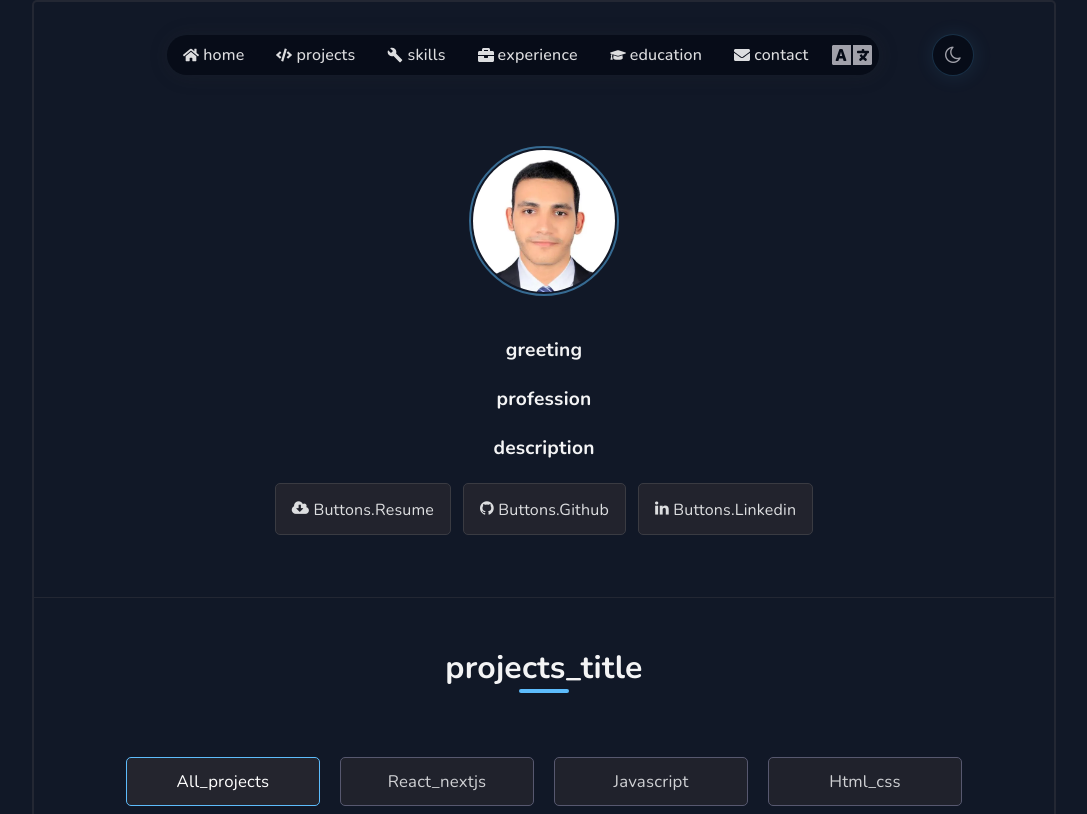
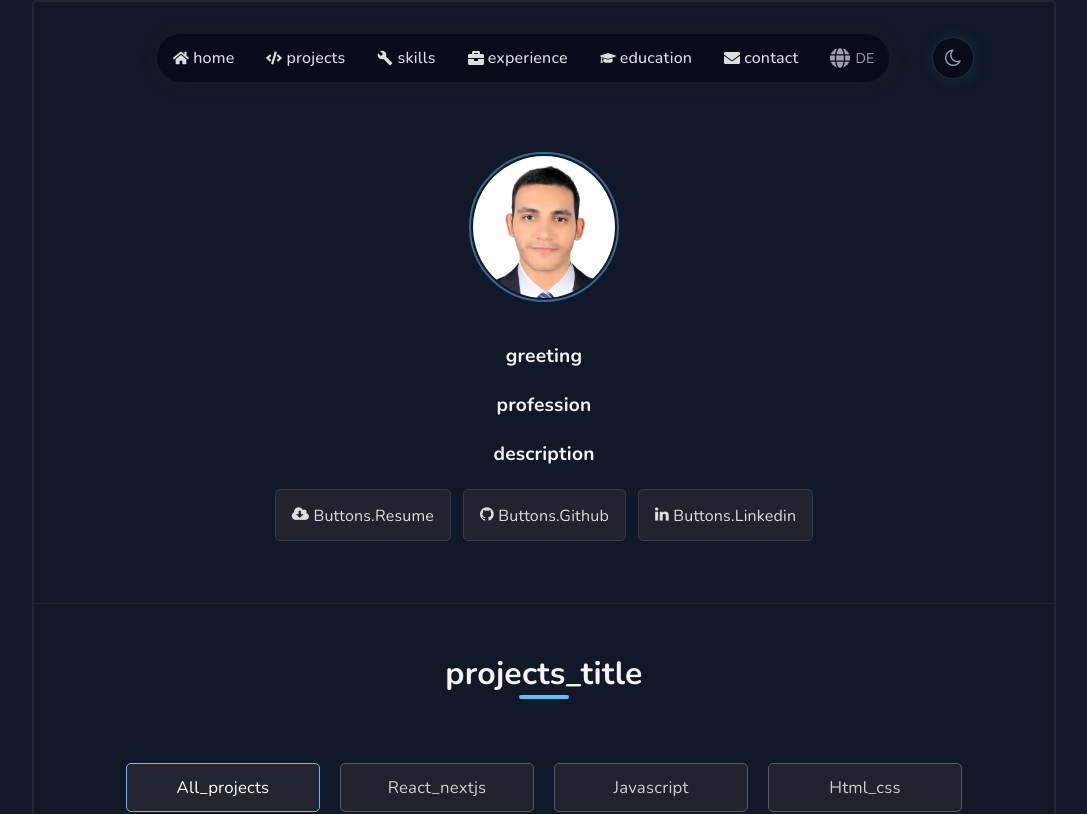
Before and after one commit to Mohamed-khaled0/My-Portfolio-ReactJS, a React (Vite) app: page / in a window 1280 px wide. Shown: the top 814 px of the page, without its empty margins (96-1183 px from the left). Built offline with nearby package versions, Linux system fonts and the light colour scheme; no server answers.

Commit message:
Change the icon for language switcher

```diff
--- a/src/components/1-header/Header.jsx
+++ b/src/components/1-header/Header.jsx
@@ -76,10 +76,14 @@ export default function Header() {
       onClick={() => changeLanguage(currentLanguage === 'en' ? 'de' : 'en')}
       title={currentLanguage === 'en' ? 'Switch to Deutsch' : 'Switch to English'}
     >
-                  <FaLanguage  />
+      <FaGlobe style={{ width: '20px' }} />
+      <span style={{ marginLeft: '5px' }}>
+        {currentLanguage === 'en' ? 'EN' : 'DE'}
+      </span>
     </button>
   </div>
 </li>
+
           </ul>
         </nav>
 
@@ -118,7 +122,10 @@ export default function Header() {
       onClick={() => changeLanguage(currentLanguage === 'en' ? 'de' : 'en')}
       title={currentLanguage === 'en' ? 'Switch to Deutsch' : 'Switch to English'}
     >
-                    <FaGlobe className="changeLanguageIcon" style={{ color: 'var(--blue)' }} />
+      <FaGlobe style={{ width: '22px' }} />
+      <span style={{ marginLeft: '5px' }}>
+        {currentLanguage === 'en' ? 'EN' : 'DE'}
+      </span>
     </button>
   </div>
               </li>
--- a/src/components/1-header/header.css
+++ b/src/components/1-header/header.css
@@ -207,16 +207,28 @@ header ul li a svg {
 
 .language-switcher {
     display: flex;
-    align-items: center;
+    align-items: center; /* Ensure vertical alignment */
   }
 
   .lang-button {
-    height: 2.5rem;
-    width: 2.5rem;
-    font-size: 40px;
+    display: flex;
+    align-items: center;
+    background: none;
+    border: none;
+    cursor: pointer;
+    font-size: 2rem; /* Adjust font size */
+    color: #ffffff; /* Or the desired text color */
+    transition: .3s;
     color: var(--subtitle);
-    transition: 0.3s;
   }
+
+  .lang-button span {
+    margin-left: 5px;
+    font-size: 14px; /* Control the size of the language code */
+    transition: .3s;
+
+  }
+
 
   .lang-button:hover {
     color: var(--blue);
@@ -244,6 +256,10 @@ header ul li a svg {
         background-color: transparent;
         scale: 1.02;
     }
+
+    .lang-button {
+        padding: 0 ;
+      }
 }
 
 
@@ -277,4 +293,9 @@ header ul li a svg {
     header ul.flex{
         padding: 0 .4rem 0 .5rem;
     }
+
+    .lang-button {
+        font-size: 3rem; /* Adjust font size */
+        padding: 0 .5rem;
+      }
 }
```
Lines whose indentation alone changed are shown as unchanged.
